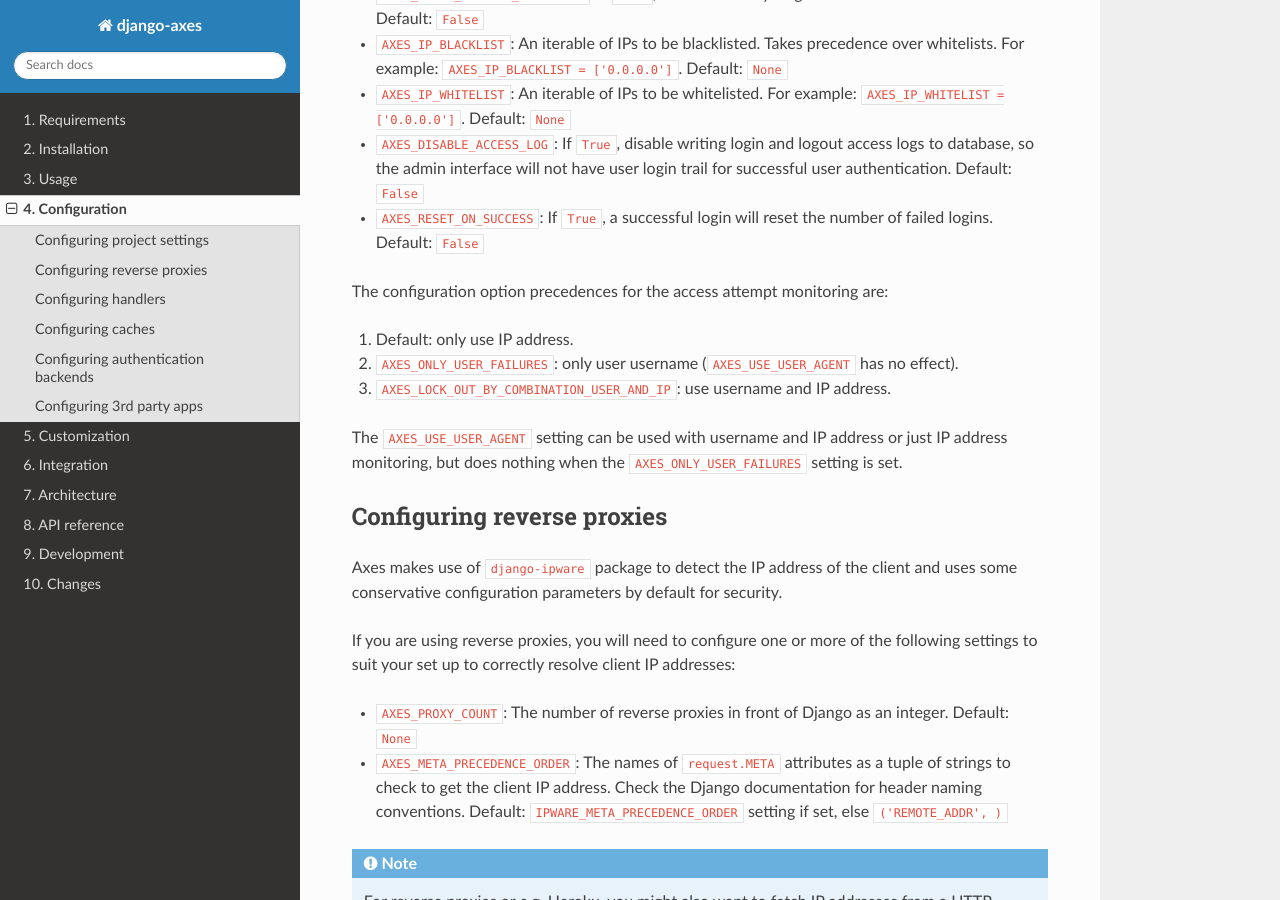
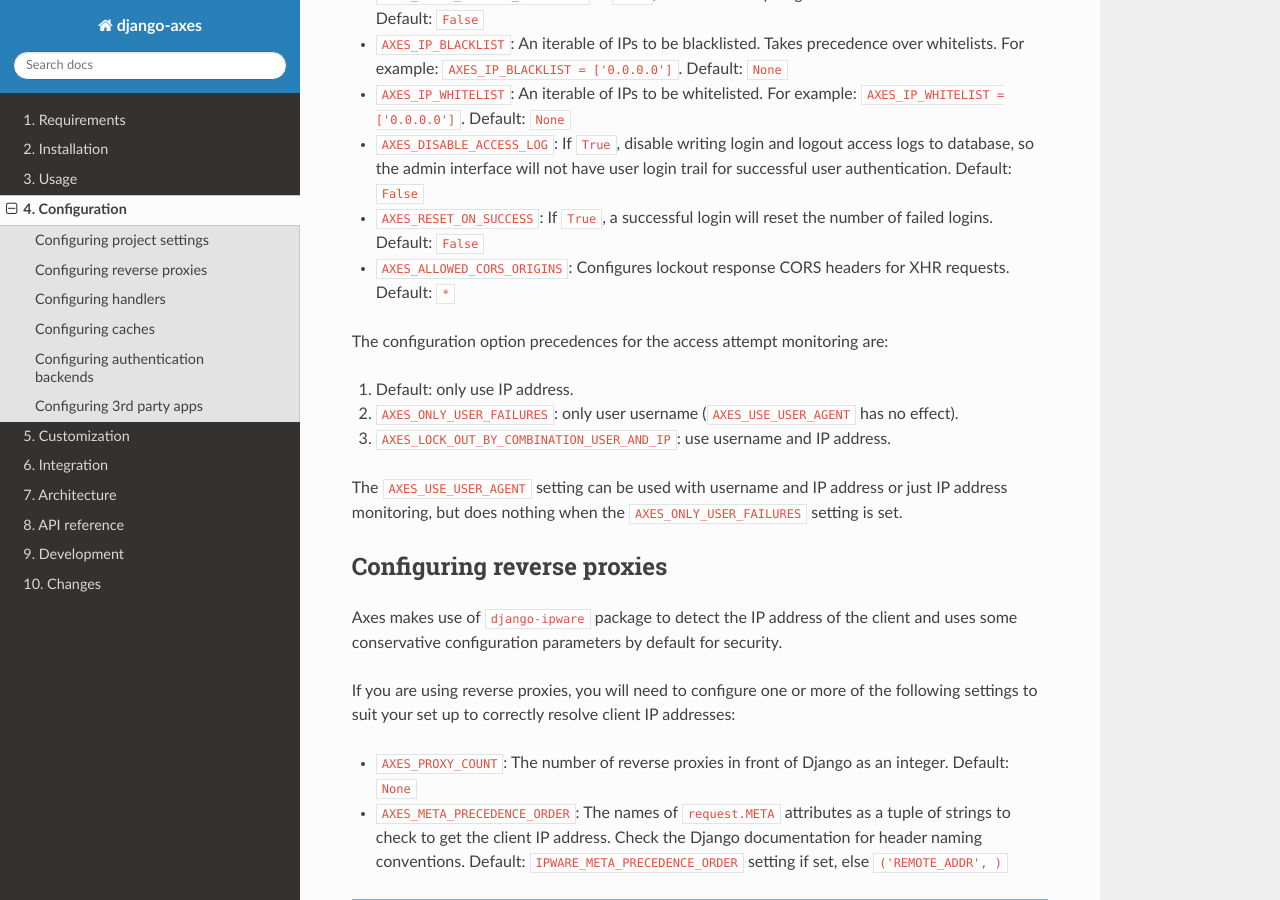
Before and after one commit to jazzband/django-axes, a Sphinx documentation site: the page built from docs/4_configuration.rst, in a window 1280 px wide and 900 px high, scrolled down 1897 px. Built offline with Sphinx 7.4.7 and the Read the Docs theme 2.0.0, drawn with Linux system fonts in a browser that asks for light colours; the version number could not be read and is left out.

Commit message:
Update 4_configuration.rst

```diff
--- a/docs/4_configuration.rst
+++ b/docs/4_configuration.rst
@@ -109,6 +109,8 @@
   Default: ``False``
 * ``AXES_RESET_ON_SUCCESS``: If ``True``, a successful login will reset the number of failed logins.
   Default: ``False``
+* ``AXES_ALLOWED_CORS_ORIGINS``: Configures lockout response CORS headers for XHR requests.
+  Default: ``*``
 
 The configuration option precedences for the access attempt monitoring are:
 
```
